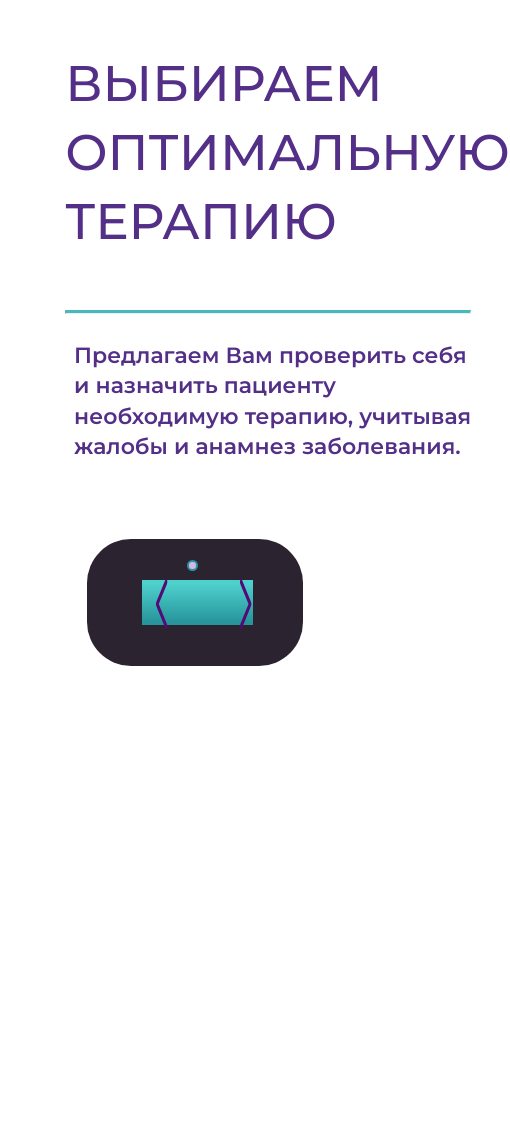
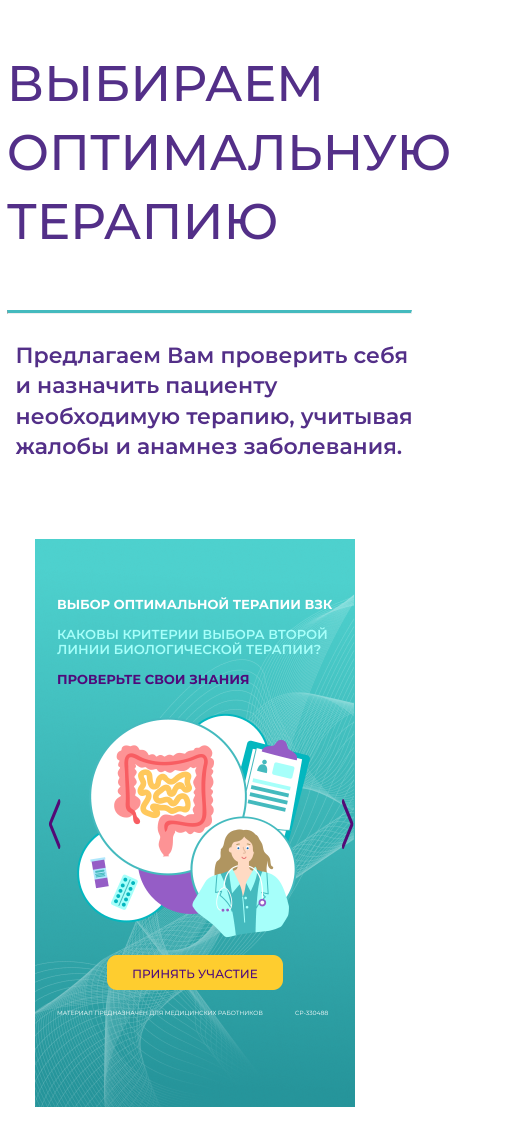
Before and after one commit to crawraps/stelara-task, a Next.js app: page / in a window 390 px wide. Shown: the top 1146 px of the page, 510 px wide, since content can reach past the window. Before the commit the page ends 844 px from the top, so only its background shows below. Built offline with nearby package versions, Linux system fonts and the light colour scheme.

Commit message:
Create start page

```diff
--- a/components/Tablet.tsx
+++ b/components/Tablet.tsx
@@ -1,6 +1,7 @@
 import React from 'react'
 import Background from './elements/background/Background'
 import Layout from './layout/Layout'
+import StartPage from './pages/start/StartPage'
 
 export default function Tablet(): JSX.Element {
   const [currentPage, setCurrentPage] = React.useState<number>(0)
@@ -9,16 +10,16 @@ export default function Tablet(): JSX.Element {
     setCurrentPage(currentPage + 1)
   }
   const prevPage = (): void => {
-    if (!(currentPage < 0)) setCurrentPage(currentPage - 1)
+    if (currentPage === 0) return
+    setCurrentPage(currentPage - 1)
   }
 
+  const slides = [<StartPage onClick={nextPage} />]
+
   return (
-    <Layout
-      startPage={currentPage === 0}
-      nextPage={nextPage}
-      prevPage={prevPage}
-    >
+    <Layout page={currentPage} nextPage={nextPage} prevPage={prevPage}>
       <Background page={currentPage} />
+      {slides[currentPage]}
     </Layout>
   )
 }
--- /dev/null
+++ b/components/elements/Button/Button.tsx
@@ -0,0 +1,27 @@
+import { getClassNames } from 'components/Tablet'
+import React from 'react'
+import styles from './button.module.css'
+
+interface Props {
+  title: string
+  style?: React.CSSProperties
+  className: string
+  onClick(): void
+}
+
+export default function Button({
+  title,
+  style,
+  className,
+  onClick,
+}: Props): JSX.Element {
+  return (
+    <button
+      className={getClassNames('button', styles) + ' ' + className}
+      style={style}
+      onClick={onClick}
+    >
+      {title}
+    </button>
+  )
+}
--- a/components/elements/background/background.module.css
+++ b/components/elements/background/background.module.css
@@ -2,7 +2,7 @@
   overflow: hidden;
   width: 100%;
   height: 100%;
-  position: relative;
+  position: absolute;
 }
 
 .page-0 {
@@ -16,3 +16,7 @@
   top: 0px;
   transform: matrix(-0.95, 0.32, 0.32, 0.95, 0, 0);
 }
+
+.background-white {
+  background-color: #d9d9d9;
+}
--- a/components/layout/Layout.tsx
+++ b/components/layout/Layout.tsx
@@ -3,14 +3,14 @@ import { getClassNames } from '../Tablet'
 import styles from './layout.module.css'
 
 interface Props {
-  startPage: boolean
+  page: number
   nextPage: () => void
   prevPage: () => void
-  children: JSX.Element
+  children: JSX.Element | JSX.Element[]
 }
 
 export default function Layout({
-  startPage,
+  page,
   children,
   nextPage,
   prevPage,
@@ -18,15 +18,16 @@ export default function Layout({
   return (
     <div
       className={getClassNames(
-        `layout ${startPage ? 'startPage' : ''}`,
+        `layout ${page === 0 ? 'startPage' : ''}`,
         styles
       )}
     >
-      {children}
-
-      <div className={getClassNames('navigation', styles)}>
-        <SliderPrev onClick={prevPage} />
-        <SliderNext onClick={nextPage} />
+      <div className={getClassNames('container', styles)}>
+        {children}
+        <div className={getClassNames('navigation', styles)}>
+          <SliderPrev onClick={prevPage} />
+          <SliderNext onClick={nextPage} />
+        </div>
       </div>
     </div>
   )
--- a/components/layout/layout.module.css
+++ b/components/layout/layout.module.css
@@ -29,7 +29,77 @@
 
 .navigation {
   position: absolute;
-  width: calc(100% - 105px);
+  width: 100%;
   display: flex;
   justify-content: space-between;
 }
+
+.container {
+  position: relative;
+  width: 100%;
+  height: 100%;
+  display: flex;
+  align-items: center;
+  justify-content: center;
+}
+
+@media screen and (max-width: 1400px) {
+  .layout {
+    padding: 37px 42px 37px 45px;
+    border-radius: 36px;
+  }
+  .layout::after {
+    top: 17px;
+  }
+}
+@media screen and (max-width: 1200px) {
+  .layout {
+    padding: 28px 31px 28px 33px;
+    border-radius: 28px;
+  }
+  .layout::after {
+    top: 12px;
+    width: 8px;
+    height: 8px;
+  }
+}
+@media screen and (max-width: 992px) {
+  .layout {
+    padding: 19px 23px 19px 25px;
+    border-radius: 17px;
+  }
+  .layout::after {
+    top: 10px;
+    width: 5px;
+    height: 5px;
+  }
+}
+@media screen and (max-width: 768px) {
+  .layout {
+    padding: 10px 13px 10px 15px;
+    border-radius: 10px;
+  }
+  .layout::after {
+    top: 4px;
+    width: 4px;
+    height: 4px;
+  }
+}
+@media screen and (max-width: 600px) {
+  .layout {
+    width: 320px;
+    aspect-ratio: initial;
+    background-color: transparent;
+    border: none;
+    padding: 0px;
+    border-radius: 0;
+    min-height: 465px;
+  }
+  .layout::after {
+    content: none;
+  }
+
+  .container {
+    height: 568px;
+  }
+}
--- a/components/pages/start/StartPage.tsx
+++ b/components/pages/start/StartPage.tsx
@@ -1,10 +1,11 @@
+import Button from 'components/elements/Button/Button'
 import { getClassNames } from '../../Tablet'
 import styles from './start.module.css'
 
 interface Props {
-  children: JSX.Element[] | JSX.Element
+  onClick(): void
 }
 
-export default function StartPage({ children }: Props): JSX.Element {
-  return <div className={getClassNames('page', styles)}>{children}</div>
+export default function StartPage({ onClick }: Props): JSX.Element {
+  return <div className={getClassNames('page', styles)} onClick={onClick} />
 }
--- a/components/pages/start/start.module.css
+++ b/components/pages/start/start.module.css
@@ -0,0 +1,17 @@
+.page {
+  position: absolute;
+  top: 0;
+  left: 0;
+  width: 100%;
+  height: 100%;
+  background-image: url('../../../assets/start-page.png');
+  background-size: cover;
+  cursor: pointer;
+}
+
+@media screen and (max-width: 600px) {
+  .page {
+    background-image: url('../../../assets/start-page-mobile.png');
+    height: 568px;
+  }
+}
--- a/styles/Home.module.css
+++ b/styles/Home.module.css
@@ -2,7 +2,7 @@
   display: flex;
   flex-direction: column;
   align-items: center;
-  width: 70%;
+  width: 1320px;
   margin: auto;
 }
 
@@ -42,3 +42,29 @@
   margin: 0;
   margin-top: 27px;
 }
+
+@media screen and (max-width: 1400px) {
+  .container {
+    width: 1140px;
+  }
+}
+@media screen and (max-width: 1200px) {
+  .container {
+    width: 960px;
+  }
+}
+@media screen and (max-width: 992px) {
+  .container {
+    width: 720px;
+  }
+}
+@media screen and (max-width: 768px) {
+  .container {
+    width: 540px;
+  }
+}
+@media screen and (max-width: 600px) {
+  .container {
+    width: 100%;
+  }
+}
--- a/styles/globals.css
+++ b/styles/globals.css
@@ -5,6 +5,7 @@ body {
   padding: 0;
   margin: 0;
   font-family: Montserrat;
+  padding-bottom: 100px;
 }
 
 a {
```
Also changed, not shown: components/elements/Button/button.module.css (added, +22 -0 lines), assets/start-page-mobile.png (added), 1 other file (tests, documents, lock files or other folders).
